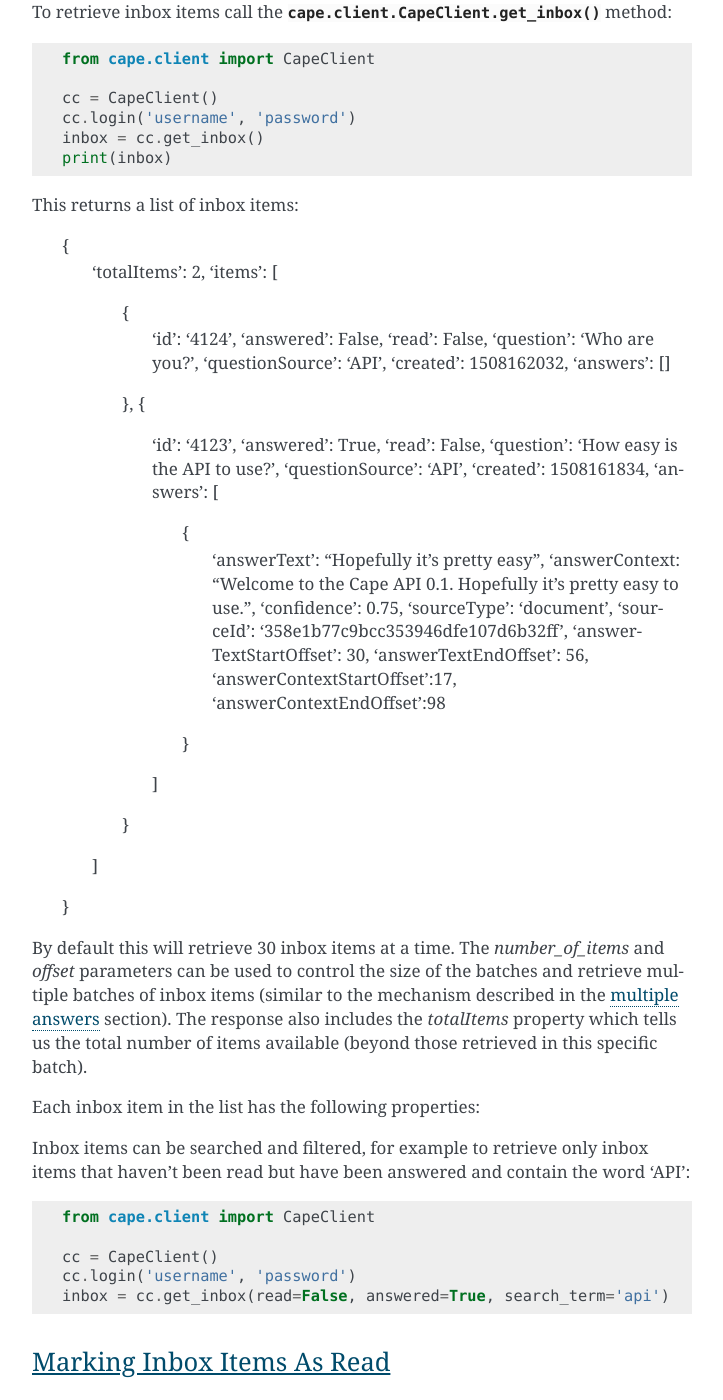
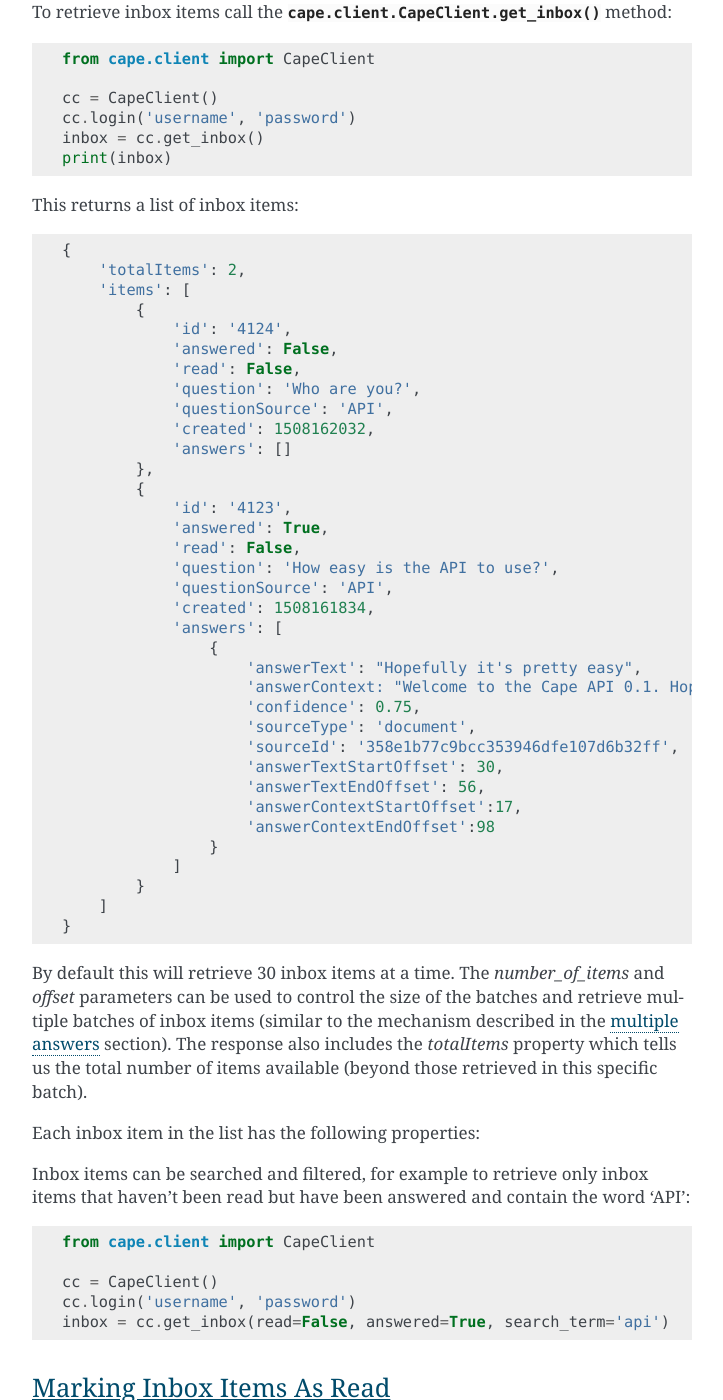
Before and after one commit to bloomsburyai/cape-client, a Sphinx documentation site: the page built from docs/source/examples.rst, in a window 1280 px wide and 1400 px high, scrolled down 13642 px. Shown: the whole window, without its empty margins (388-1111 px from the left). Built offline with Sphinx 7.4.7, drawn with Linux system fonts in a browser that asks for light colours.

```diff
--- a/docs/source/examples.rst
+++ b/docs/source/examples.rst
@@ -646,7 +646,7 @@ To retrieve inbox items call the :meth:`cape.client.CapeClient.get_inbox` method
     inbox = cc.get_inbox()
     print(inbox)
 
-This returns a list of inbox items:
+This returns a list of inbox items::
 
     {
         'totalItems': 2,
```
